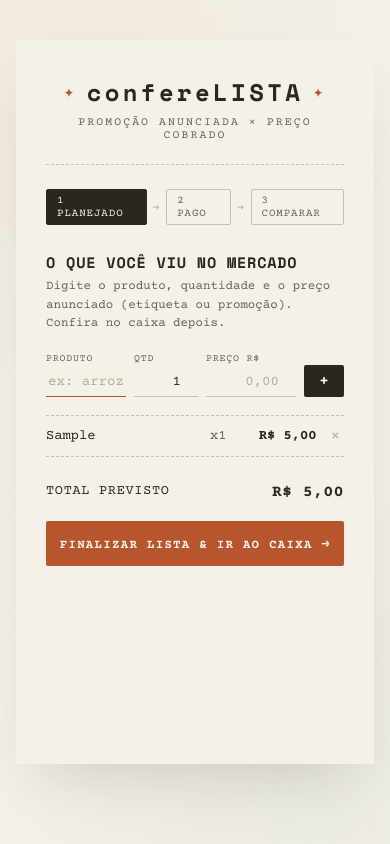
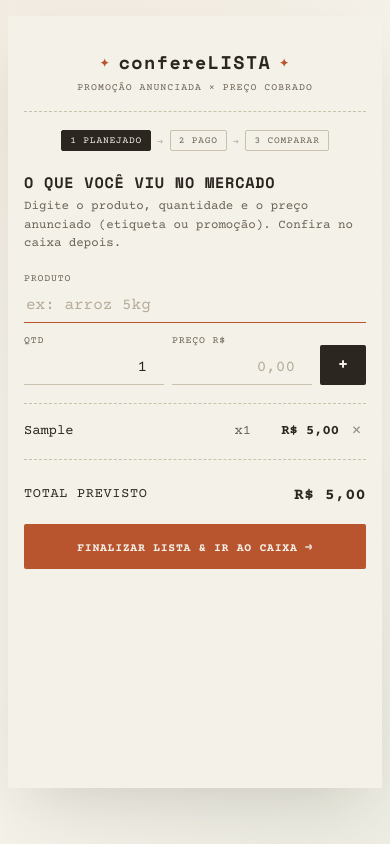
Before and after one commit to DaniloBertolini/mercado-compras, a plain HTML site: page index.html in a window 390 px wide. Both pictures are taken after typing "Sample", "5" into the empty fields and a click on the button "adicionar". Drawn offline with nearby package versions, Linux system fonts and the light colour scheme.

Commit message:
Deixar o layout responsivo no celular
- corrige o estouro horizontal da grade do formulario (os inputs
  impunham sua largura intrinseca por causa do min-width:auto)
- em telas ate 600px o nome do produto ocupa a linha inteira e
  qtd/preco/+ dividem a de baixo
- inputs com 16px para o navegador nao dar zoom ao focar o campo
- comparativo empilha as colunas com uma barra colorida ligando
  o preco pago ao anunciado
- alvos de toque maiores nos botoes

Co-Authored-By: Claude Opus 5 <noreply@anthropic.com>

```diff
--- a/style.css
+++ b/style.css
@@ -13,6 +13,10 @@
 }
 
 * { box-sizing: border-box; }
+
+html{
+  -webkit-text-size-adjust: 100%;
+}
 
 body{
   margin:0;
@@ -41,6 +45,7 @@ body::before{
 .receipt{
   width:100%;
   max-width: 560px;
+  min-width: 0;
   background: var(--paper);
   position:relative;
   box-shadow: 0 30px 60px -25px var(--shadow);
@@ -96,6 +101,7 @@ header.brand .sub{
 .steps{
   display:flex;
   justify-content:center;
+  flex-wrap: wrap;
   gap: 6px;
   margin-bottom: 26px;
   font-size: 0.68rem;
@@ -146,6 +152,8 @@ form.entry{
 form.entry.two-col{
   grid-template-columns: 1fr 90px 40px;
 }
+/* sem isto os inputs impoem sua largura intrinseca e estouram a grade */
+form.entry > div{ min-width: 0; }
 
 label.field-label{
   font-size:0.62rem;
@@ -206,7 +214,7 @@ ul.list li{
   font-size: 0.86rem;
   animation: fadeUp 0.25s ease;
 }
-ul.list li .name{ flex:1; }
+ul.list li .name{ flex:1; min-width:0; overflow-wrap:anywhere; }
 ul.list li .qty{ color: var(--ink-soft); width:34px; text-align:right; }
 ul.list li .price{ width:80px; text-align:right; font-weight:700; }
 ul.list li .rm{
@@ -389,7 +397,7 @@ ul.list li .rm:hover{ opacity:1; color: var(--bad); }
   gap:8px;
   margin-bottom:14px;
 }
-.import-link-row input{ flex:1; }
+.import-link-row input{ flex:1; min-width:0; }
 .btn-open{
   padding: 0 14px;
   background: transparent;
@@ -478,3 +486,54 @@ ul.preview-list li .price{ font-weight:700; }
   color: var(--ink-soft);
   cursor:not-allowed;
 }
+
+/* ---------- celular ---------- */
+@media (max-width: 600px){
+
+  body{ padding: 16px 8px 56px; }
+  .receipt-inner{ padding: 8px 16px 28px; }
+
+  header.brand{ padding: 10px 0 18px; margin-bottom: 18px; }
+  header.brand .mark{ font-size: 1.15rem; letter-spacing: 0.08em; gap:8px; }
+  header.brand .sub{ font-size: 0.62rem; letter-spacing: 0.1em; }
+
+  .steps{ font-size: 0.6rem; margin-bottom: 20px; }
+  .steps .step{ padding: 4px 8px; }
+
+  /* nome ocupa a linha toda; qtd, preco e + dividem a de baixo */
+  form.entry{
+    grid-template-columns: 1fr 1fr 46px;
+    gap: 12px 8px;
+  }
+  form.entry.two-col{ grid-template-columns: 1fr 46px; }
+  form.entry > div:first-child{ grid-column: 1 / -1; }
+
+  /* 16px evita o zoom automatico ao focar o campo */
+  input, textarea.import-text{ font-size: 16px; }
+  input{ padding: 8px 2px; }
+
+  .btn-add{ height: 40px; font-size: 1.1rem; }
+
+  ul.list li{ gap: 8px; padding: 12px 0; }
+  ul.list li .rm{ padding: 6px 4px; font-size: 1.15rem; opacity: 0.7; }
+
+  .actions{ flex-wrap: wrap; }
+  .btn-primary, .btn-secondary{ padding: 14px 8px; font-size: 0.72rem; letter-spacing: 0.06em; }
+
+  .import-wrap{ padding: 12px; }
+  .import-link-row{ flex-wrap: wrap; }
+  .import-link-row input{ flex: 1 1 100%; }
+  .btn-open{ flex: 1; padding: 10px; }
+
+  /* comparativo empilhado: a barra colorida liga o pago ao anunciado */
+  .compare-row{ grid-template-columns: 1fr; gap: 8px; }
+  .compare-row::after{ display: none; }
+  .col-bought{
+    border-left: 2px solid var(--line);
+    padding-left: 10px;
+  }
+  .col-bought.diff-bad{ border-left-color: var(--bad); }
+  .col-bought.diff-ok{ border-left-color: var(--ok); }
+
+  .summary{ padding: 14px; }
+}
```
